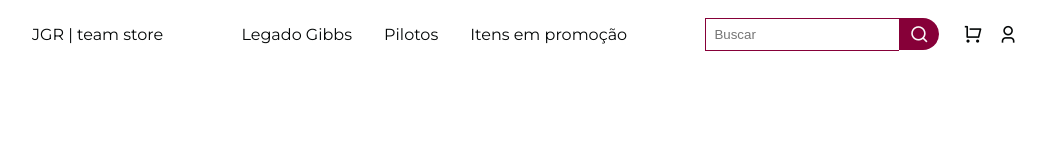
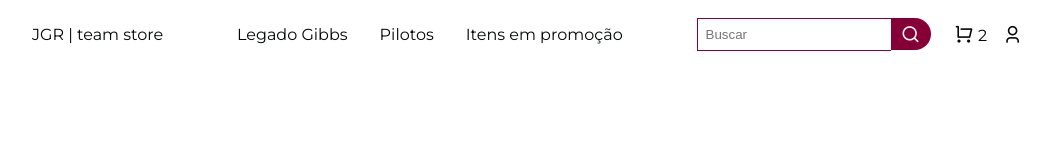
Before and after one commit to luannasantanna/jgrloja-santanna, a React (Create React App) app: page / in a window 1280 px wide. Shown: the top 160 px of the page, without its empty margins (80-1130 px from the left). Built offline with nearby package versions, Linux system fonts and the light colour scheme.

Commit message:
feat: CartWidget

```diff
--- /dev/null
+++ b/src/components/CartWidget.jsx
@@ -0,0 +1,7 @@
+const CartWidget = () => {
+    return (
+        <div className="navbar__icons--item"> <a href="http://globo.com"><i class="ri-shopping-cart-line"></i> 2 </a> </div>
+    );
+}
+
+export default CartWidget
--- a/src/components/NavBar.jsx
+++ b/src/components/NavBar.jsx
@@ -1,4 +1,5 @@
 import "../css/NavBar.css";
+import CartWidget from "./CartWidget";
 
 const NavBar = () => {
   return (
@@ -17,7 +18,7 @@ const NavBar = () => {
           <input type="text" name="search" placeholder="Buscar" />
           <button><i class="ri-search-line"></i></button>
         </form> </div>
-        <div className="navbar__icons--item"> <a href="http://globo.com"><i class="ri-shopping-cart-line"></i></a> </div>
+        <CartWidget />
         <div className="navbar__icons--item"> <a href="http://globo.com"><i class="ri-user-3-line"></i></a> </div>
       </div>
 
```
